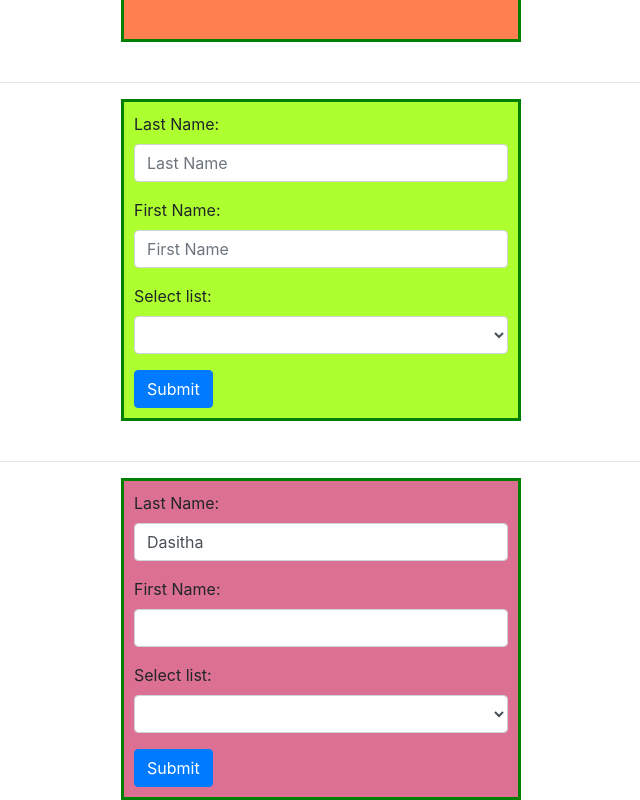
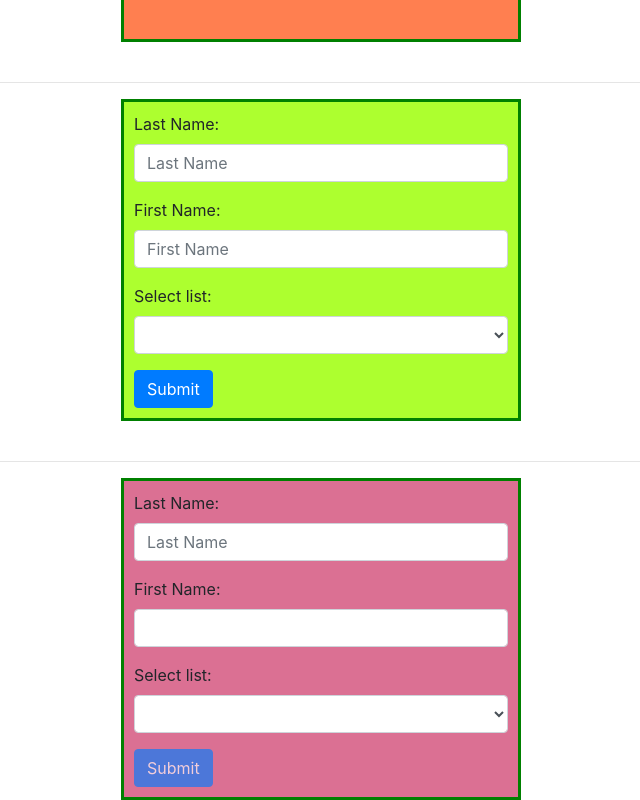
Before and after one commit to Hewapathirana/ScratchAngular, an Angular app: page / in a window 1280 px wide. Shown: the part 987-1787 px from the top of the page, without its empty margins (319-959 px from the left). Built offline with nearby package versions, Linux system fonts and the light colour scheme.

Commit message:
add default and custom validations using Validators....

```diff
--- a/src/app/app.component.html
+++ b/src/app/app.component.html
@@ -85,7 +85,7 @@
          <option value="react">REACT</option>
        </select>
      </div>
-     <button type="submit" class="btn btn-primary" value="submit">Submit</button>
+     <button type="submit"  [disabled]="!form.valid" class="btn btn-primary" value="submit" >Submit</button>
    </form>
  </div>
  <!--model driven forms finished-->
--- a/src/app/app.component.ts
+++ b/src/app/app.component.ts
@@ -1,5 +1,5 @@
 import { Component } from '@angular/core';
-import {FormGroup , FormControl} from '@angular/forms';
+import {FormGroup , FormControl, Validators} from '@angular/forms';
 
 @Component({
   selector: 'app-root',
@@ -37,10 +37,18 @@ export class AppComponent {
 
   ngOnInit () {
     this.form = new FormGroup({
-      lastname: new FormControl('Dasitha'),
-      firstname: new FormControl(' '),
+      lastname: new FormControl('' , Validators.compose([Validators.required,
+      Validators.minLength(3),
+      Validators.pattern('[\\w\\-\\s\\/]+')]) ),
+      firstname: new FormControl(' ', this.textValidator),
       lanuage: new FormControl(''),
     });
+  }
+
+  textValidator(control){
+    if(control.value.length<3){
+      return {'firstname': true};
+    }
   }
 
 
```
